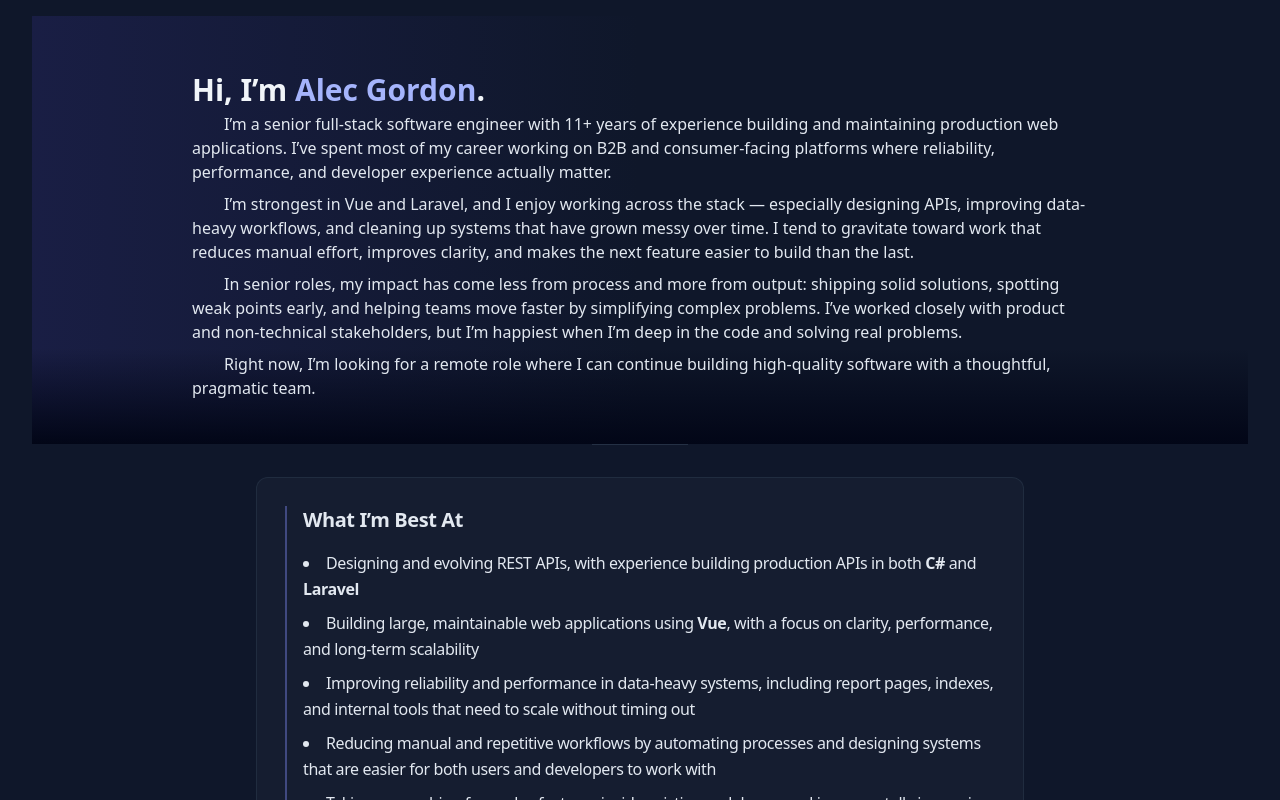
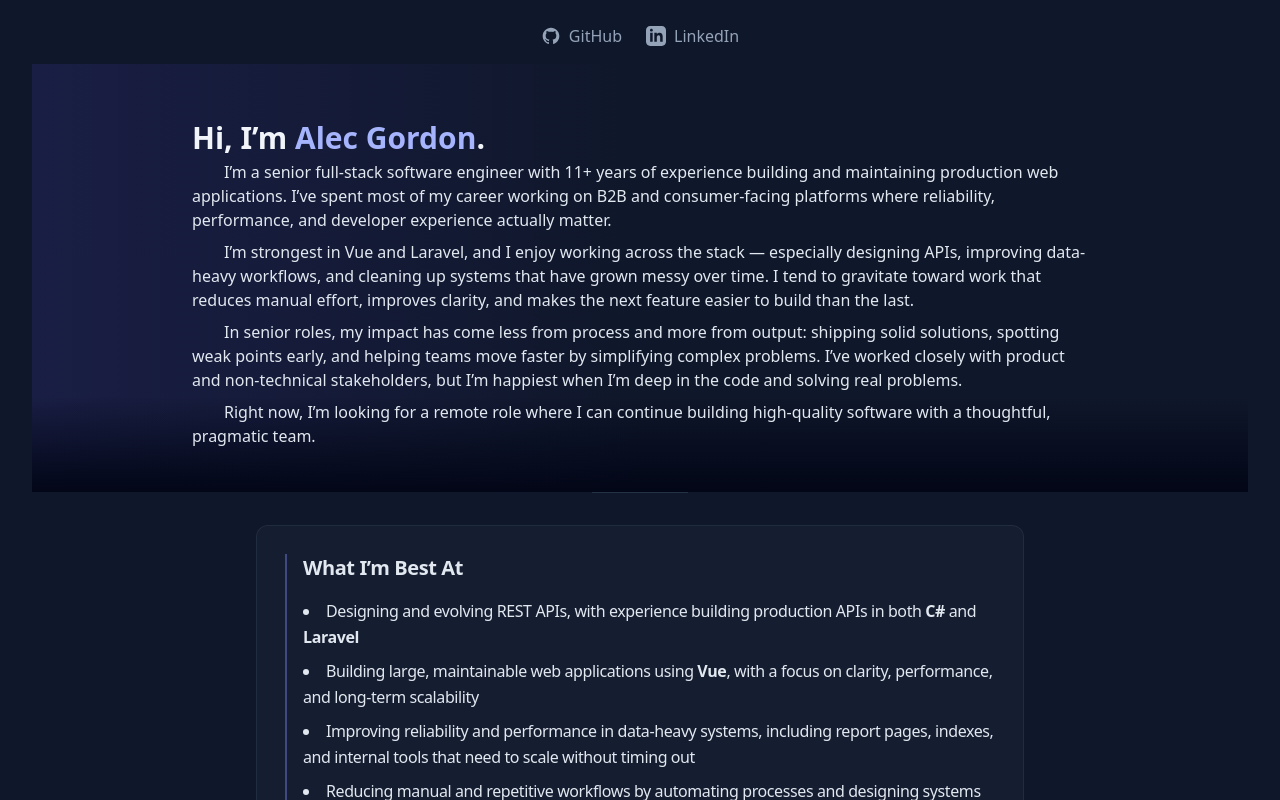
Before and after one commit to insanealec/alecgordon, a Vue app: page /#/ in a window 1280 px wide. Shown: the top 800 px of the page. Built offline with nearby package versions, Linux system fonts and the light colour scheme.

Commit message:
Add github and linkedin

```diff
--- a/src/components/HomePage.vue
+++ b/src/components/HomePage.vue
@@ -7,6 +7,20 @@ import WorkExperience from './WorkExperience.vue';
 
 <template>
   <main class="flex flex-col items-center text-slate-200">
+
+    <!-- Social Links -->
+    <section class="w-full flex justify-center pt-2 pb-4">
+      <div class="flex gap-6">
+        <a href="https://github.com/insanealec/" target="_blank" rel="noopener noreferrer" class="text-slate-400 hover:text-indigo-300 transition-colors duration-200 flex items-center gap-2">
+          <svg class="w-5 h-5" fill="currentColor" viewBox="0 0 24 24" aria-hidden="true"><path fill-rule="evenodd" d="M12 2C6.477 2 2 6.484 2 12.017c0 4.425 2.865 8.18 6.839 9.49.5.092.682-.217.682-.482 0-.237-.008-.868-.013-1.703-2.782.603-3.369-1.343-3.369-1.343-.454-1.156-1.11-1.463-1.11-1.463-.908-.62.069-.608.069-.608 1.003.07 1.531 1.032 1.531 1.032.892 1.53 2.341 1.544 2.914 1.184.092-.923.35-1.544.636-1.9-2.22-.253-4.555-1.11-4.555-4.943 0-1.091.39-1.984 1.029-2.683-.103-.253-.446-1.268.098-2.647 0 0 .84-.269 2.75 1.025A9.578 9.578 0 0112 6.836c.85.004 1.705.114 2.504.336 1.909-1.296 2.747-1.027 2.747-1.027.546 1.379.202 2.398.1 2.651.64.699 1.028 1.592 1.028 2.683 0 3.842-2.339 4.687-4.566 4.93.359.309.678.919.678 1.852 0 1.336-.012 2.415-.012 2.743 0 .267.18.578.688.48C19.138 20.194 22 16.44 22 12.017 22 6.484 17.522 2 12 2z" clip-rule="evenodd" /></svg>
+          GitHub
+        </a>
+        <a href="https://linkedin.com/in/alexanderdevongordon" target="_blank" rel="noopener noreferrer" class="text-slate-400 hover:text-indigo-300 transition-colors duration-200 flex items-center gap-2">
+          <svg class="w-5 h-5" fill="currentColor" viewBox="0 0 24 24" aria-hidden="true"><path d="M19 0h-14c-2.761 0-5 2.239-5 5v14c0 2.761 2.239 5 5 5h14c2.762 0 5-2.239 5-5v-14c0-2.761-2.238-5-5-5zm-11 19h-3v-11h3v11zm-1.5-12.268c-.966 0-1.75-.79-1.75-1.764s.784-1.764 1.75-1.764 1.75.79 1.75 1.764-.783 1.764-1.75 1.764zm13.5 12.268h-3v-5.604c0-3.368-4-3.113-4 0v5.604h-3v-11h3v1.765c1.396-2.586 7-2.777 7 2.476v6.759z" /></svg>
+          LinkedIn
+        </a>
+      </div>
+    </section>
 
     <section class="relative w-full flex justify-center pt-14 pb-10 px-6 overflow-hidden">
       <!-- Background gradient (left glow / ambient) -->
```
